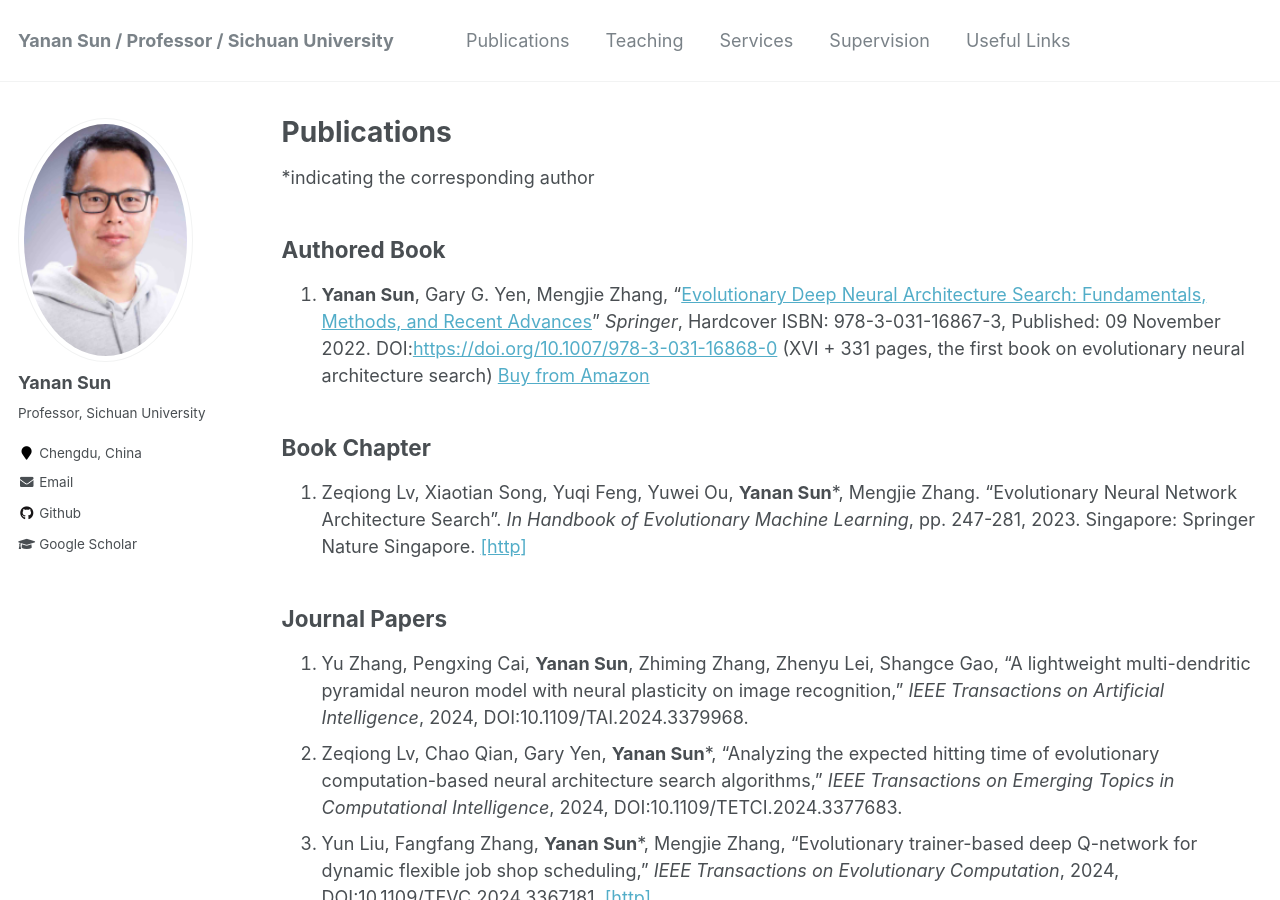
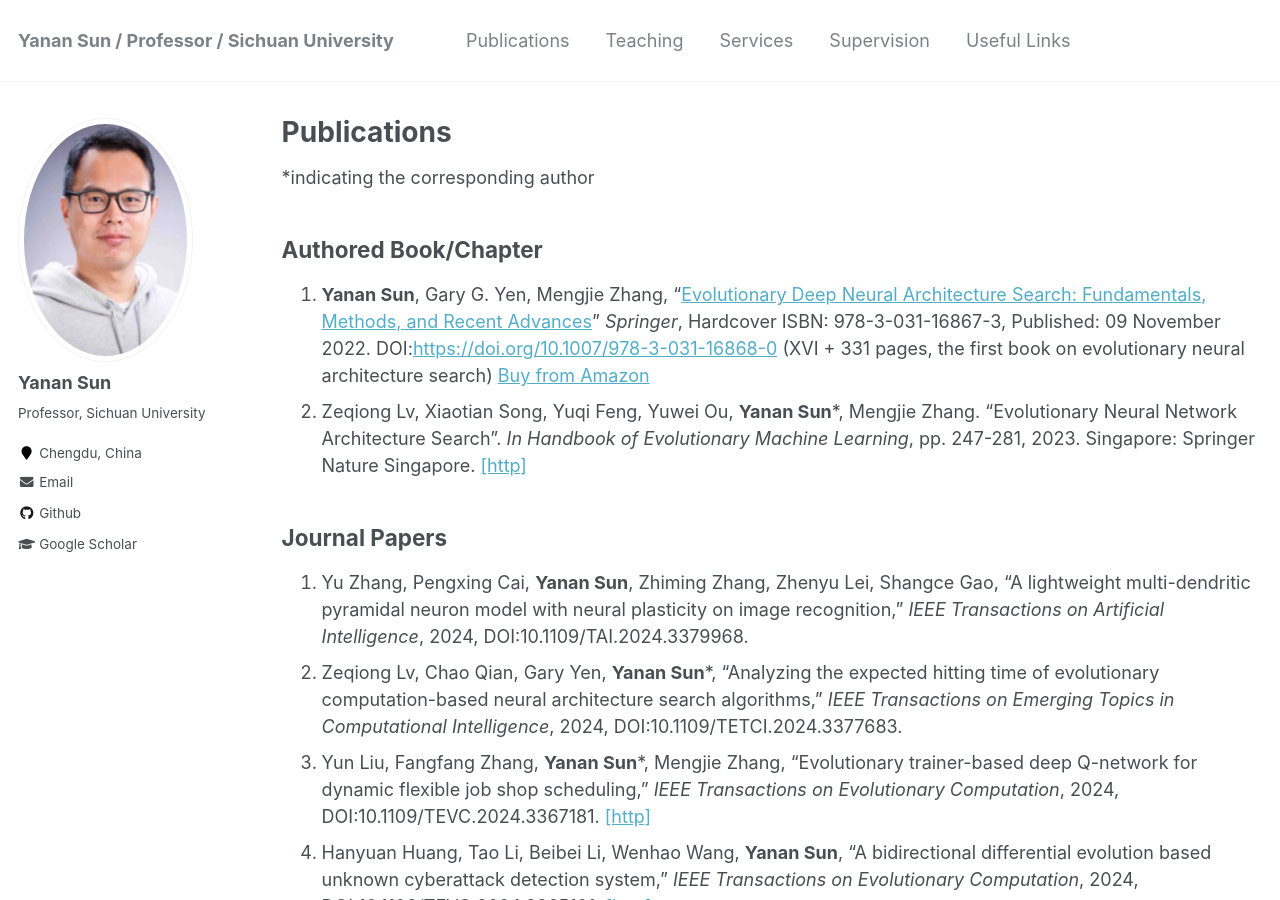
Before and after one commit to yn-sun/yn-sun.github.io, a Jekyll site: the page built from _pages/publications.md, in a window 1280 px wide and 900 px high. Built offline with Jekyll 4.4.1, drawn with Linux system fonts in a browser that asks for light colours; comment, search, counter and statistics services are not loaded.

Commit message:
Update publications.md

```diff
--- a/_pages/publications.md
+++ b/_pages/publications.md
@@ -6,11 +6,9 @@
 ---
 *indicating the corresponding author
 
-## Authored Book
+## Authored Book/Chapter
 1. **Yanan Sun**, Gary G. Yen, Mengjie Zhang, "[Evolutionary Deep Neural Architecture Search: Fundamentals, Methods, and Recent Advances](https://link.springer.com/book/10.1007/978-3-031-16868-0)" <i>Springer</i>, Hardcover ISBN: 978-3-031-16867-3, Published: 09 November 2022. DOI:[https://doi.org/10.1007/978-3-031-16868-0](https://doi.org/10.1007/978-3-031-16868-0) (XVI + 331 pages, the first book on evolutionary neural architecture search)  [Buy from Amazon](https://www.amazon.com/Evolutionary-Deep-Neural-Architecture-Search/dp/3031168674)
-
-## Book Chapter
-1. Zeqiong Lv, Xiaotian Song, Yuqi Feng, Yuwei Ou, **Yanan Sun***, Mengjie Zhang. "Evolutionary Neural Network Architecture Search". <i>In Handbook of Evolutionary Machine Learning</i>, pp. 247-281, 2023. Singapore: Springer Nature Singapore. [[http]](https://link.springer.com/content/pdf/10.1007/978-981-99-3814-8.pdf#page=255)
+2. Zeqiong Lv, Xiaotian Song, Yuqi Feng, Yuwei Ou, **Yanan Sun***, Mengjie Zhang. "Evolutionary Neural Network Architecture Search". <i>In Handbook of Evolutionary Machine Learning</i>, pp. 247-281, 2023. Singapore: Springer Nature Singapore. [[http]](https://link.springer.com/content/pdf/10.1007/978-981-99-3814-8.pdf#page=255)
 
 ## Journal Papers
 1. Yu Zhang, Pengxing Cai, **Yanan Sun**, Zhiming Zhang, Zhenyu Lei, Shangce Gao, "A lightweight multi-dendritic pyramidal neuron model with neural plasticity on image recognition," <i>IEEE Transactions on Artificial Intelligence</i>, 2024, DOI:10.1109/TAI.2024.3379968.
```
